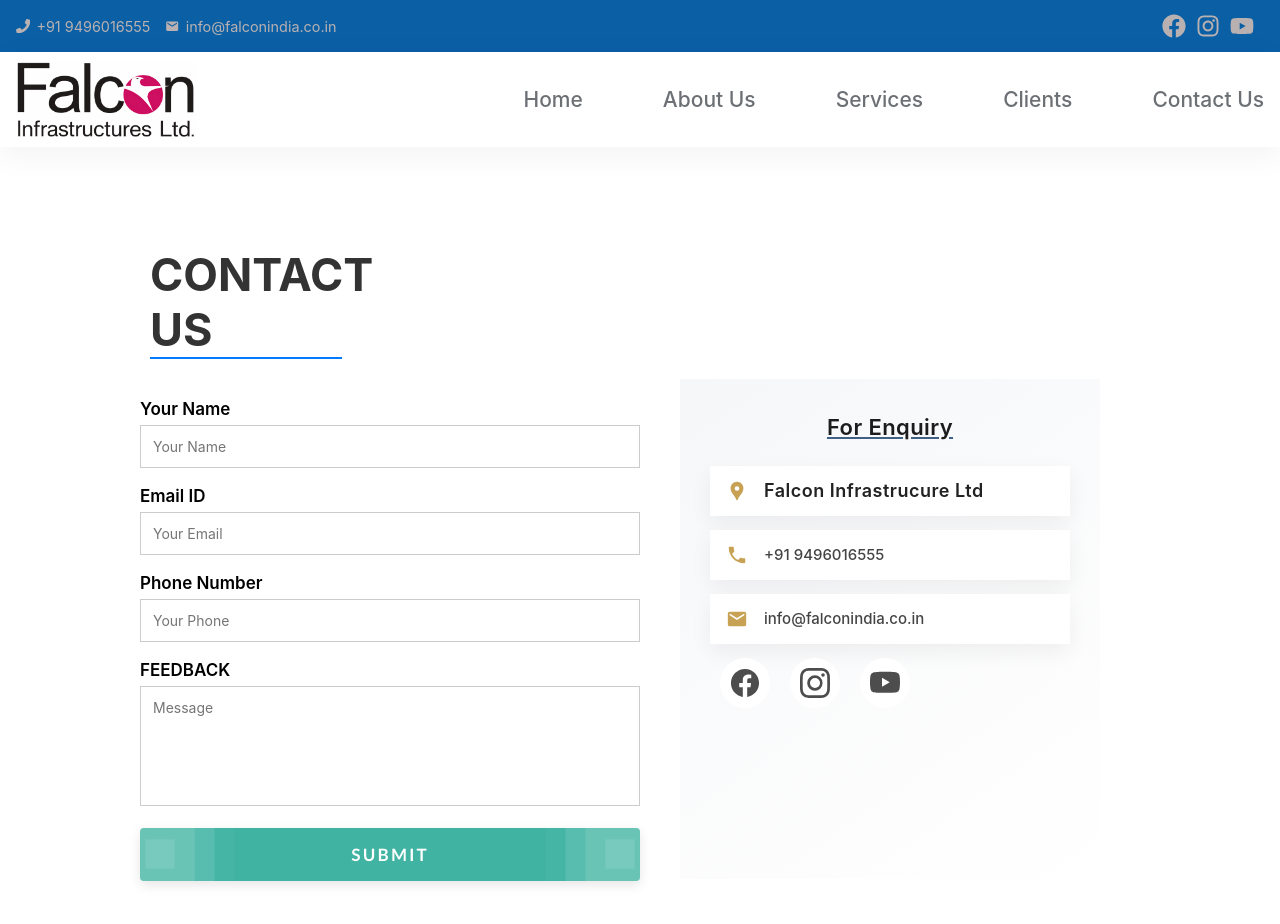
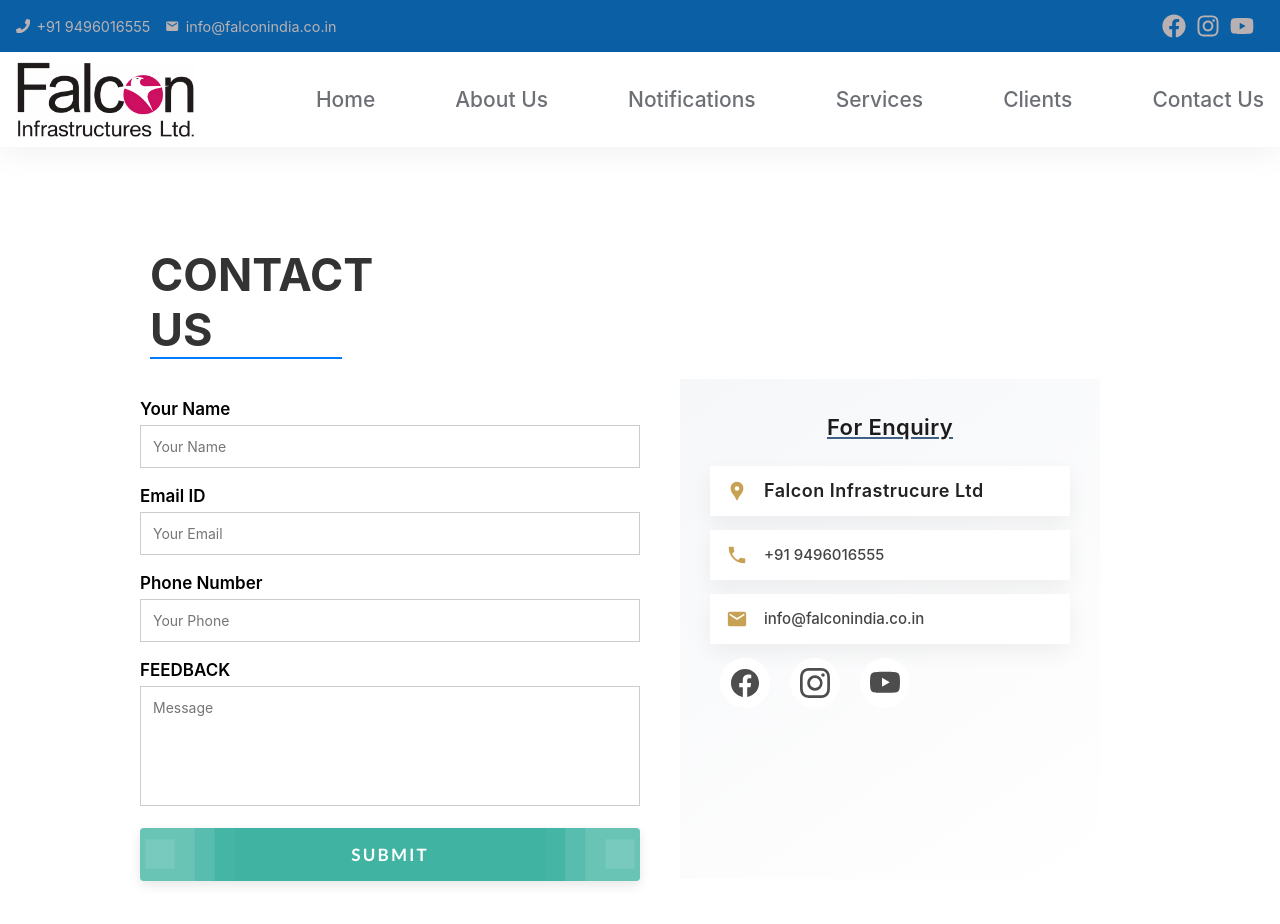
Before and after one commit to adhiladhil926/falcon, a React (Vite) app in the folder frontend/: page /contact in a window 1280 px wide. Shown: the top 924 px of the page. Built offline with nearby package versions, Linux system fonts and the light colour scheme.

Commit message:
INDUSTRY-SUPPORTS

```diff
--- a/frontend/src/components/Header.jsx
+++ b/frontend/src/components/Header.jsx
@@ -50,6 +50,7 @@
             <ul className={`nav-menu ${menuOpen ? "active" : ""}`}>
               <li onClick={() => navigate("/")}>Home</li>
               <li onClick={() => navigate("/about")}>About Us</li>
+               <li onClick={() => navigate("/notifications")}>Notifications</li>
               <li onClick={() => navigate("/service")}>Services</li>
               <li onClick={() => navigate("/clients")}>Clients</li>
               <li onClick={() => navigate("/contact")}>Contact Us</li>
--- a/frontend/src/style/Homecontent.css
+++ b/frontend/src/style/Homecontent.css
@@ -1,6 +1,7 @@
 .home-content{
     max-width: 2000px;
     margin:90px 60px;
+
     padding: 0 24px;
     display: grid;
     grid-template-columns: 480px 1fr;
@@ -20,7 +21,7 @@
 .text-box{
 position: relative;
 padding: 40px;
-  height: 800px;
+  height: 900px;
   overflow: hidden;
   margin-left: 400px;
   margin-top: 50px;
```
Also changed, not shown: frontend/src/style/Home.css (+1 -14 lines), frontend/src/components/Services.jsx (line endings or trailing spaces).
